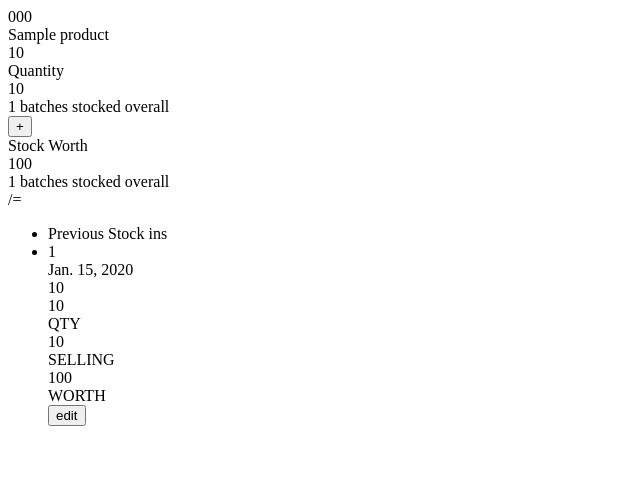
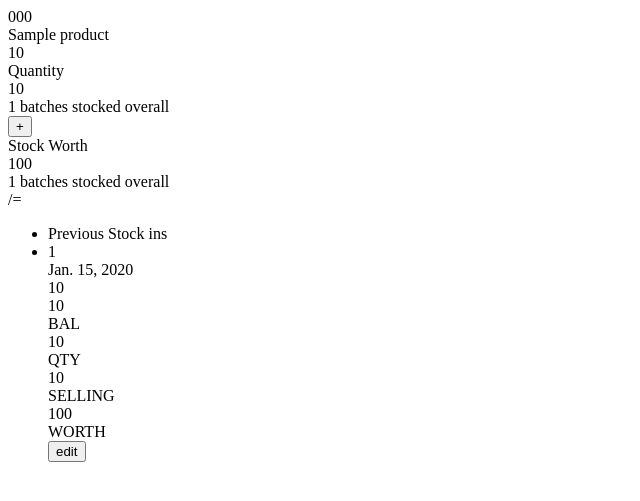
Before and after one commit to eliHeist/dotsales, a Django app: page /branches/1/products/1 in a window 1280 px wide. Shown: the top 501 px of the page, without its empty margins (0-640 px from the left). Run offline with Django 5.2, Linux system fonts and the light colour scheme; a user stored in the database is signed in; tables that the repository leaves empty hold one stand-in row (values such as "Sample post"); parts of the project's set-up code (start-up, migrations or seed data) failed here and were passed over.

Commit message:
add balance

```diff
--- a/app/branches/templates/branches/product_detail.html
+++ b/app/branches/templates/branches/product_detail.html
@@ -87,6 +87,10 @@
 				<div class="text-xs uppercase font-semibold opacity-60">{{ batch.get_cost|add_commas }}</div>
 			</div>
 			<div class="text-right">
+				<div class="font-semibold">{{ batch.get_balance.normalize }}</div>
+				<div class="text-xs uppercase font-semibold opacity-60">BAL</div>
+			</div>
+			<div class="text-right">
 				<div class="font-semibold">{{ batch.quantity.normalize }}</div>
 				<div class="text-xs uppercase font-semibold opacity-60">QTY</div>
 			</div>
```
